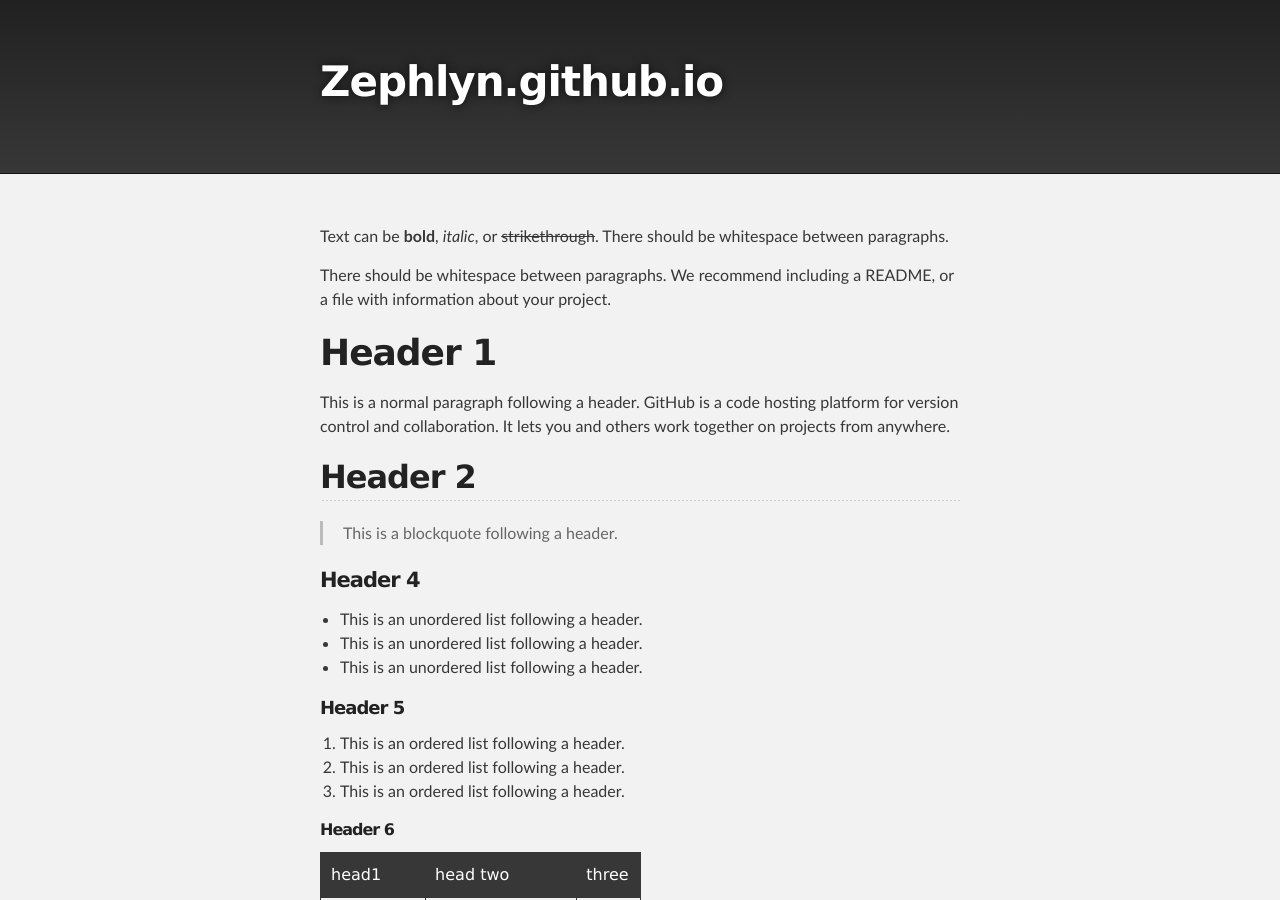
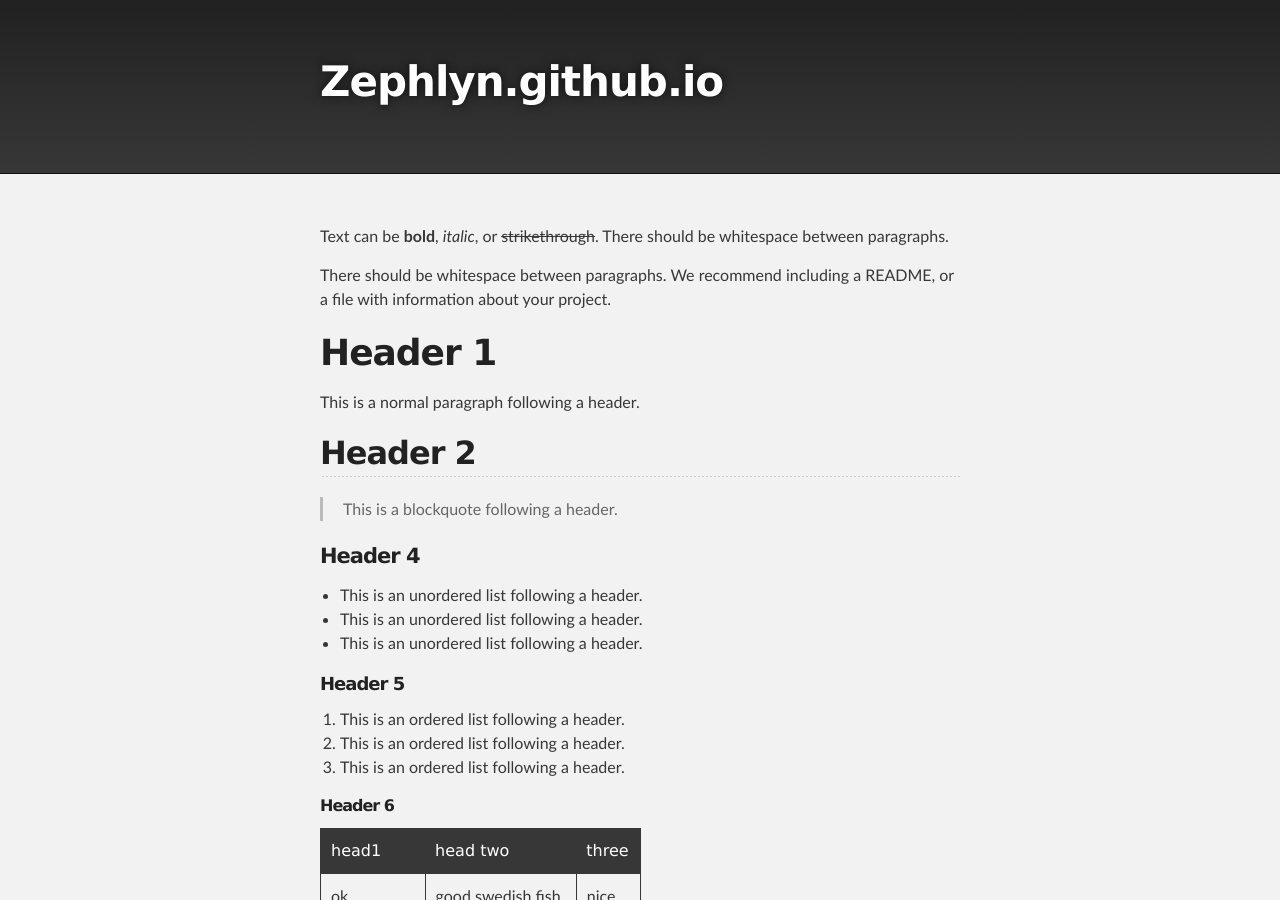
Before and after one commit to Zephlyn/Zephlyn.github.io, a Jekyll site: the page built from colony/index.md, in a window 1280 px wide and 900 px high. Built offline with Jekyll 4.4.1, drawn with Linux system fonts in a browser that asks for light colours; the repository's description, which GitHub fills in, is left out.

Commit message:
Update index.md

```diff
--- a/colony/index.md
+++ b/colony/index.md
@@ -9,7 +9,7 @@
 
 # Header 1
 
-This is a normal paragraph following a header. GitHub is a code hosting platform for version control and collaboration. It lets you and others work together on projects from anywhere.
+This is a normal paragraph following a header.
 
 ## Header 2
 
```
